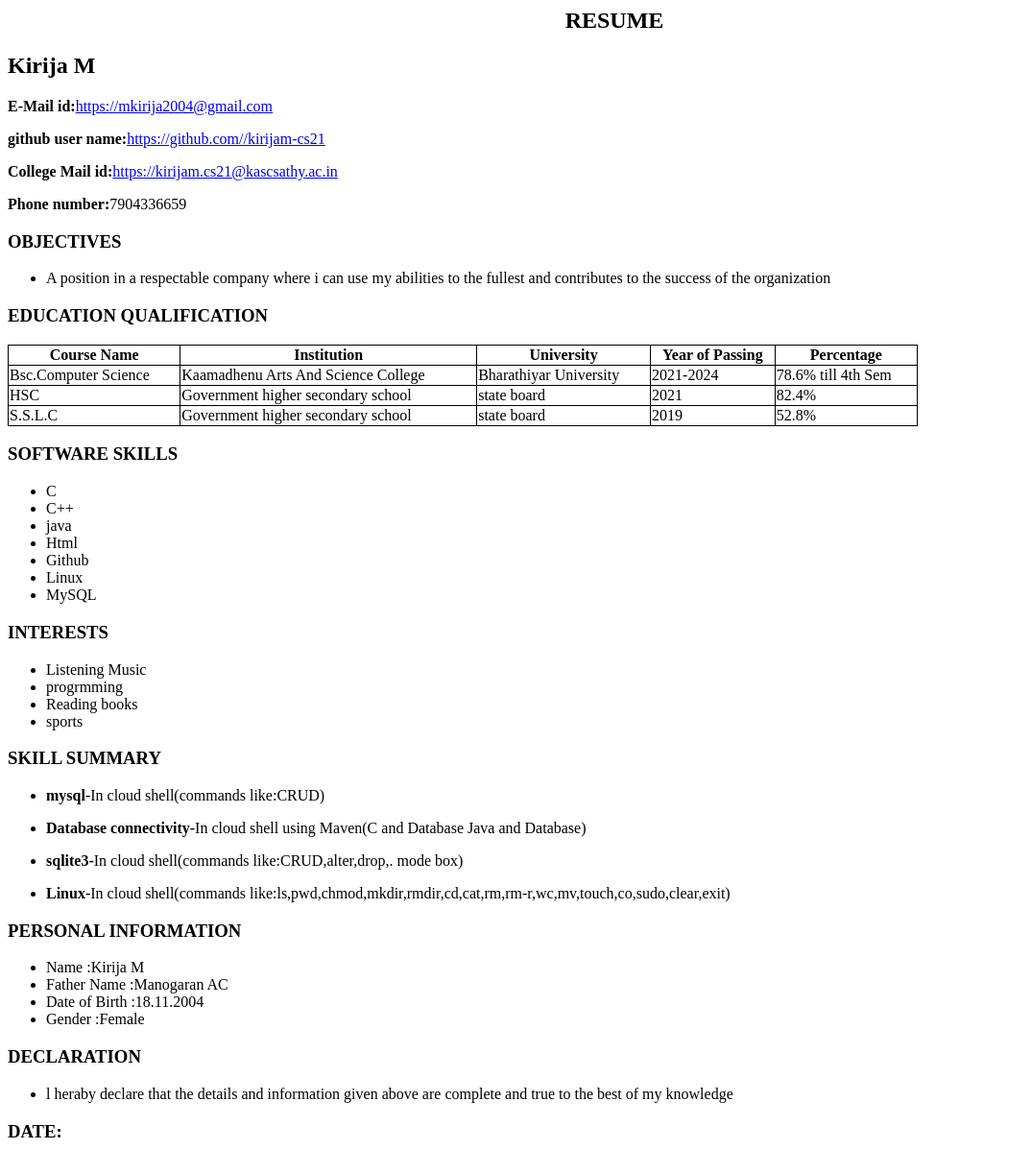
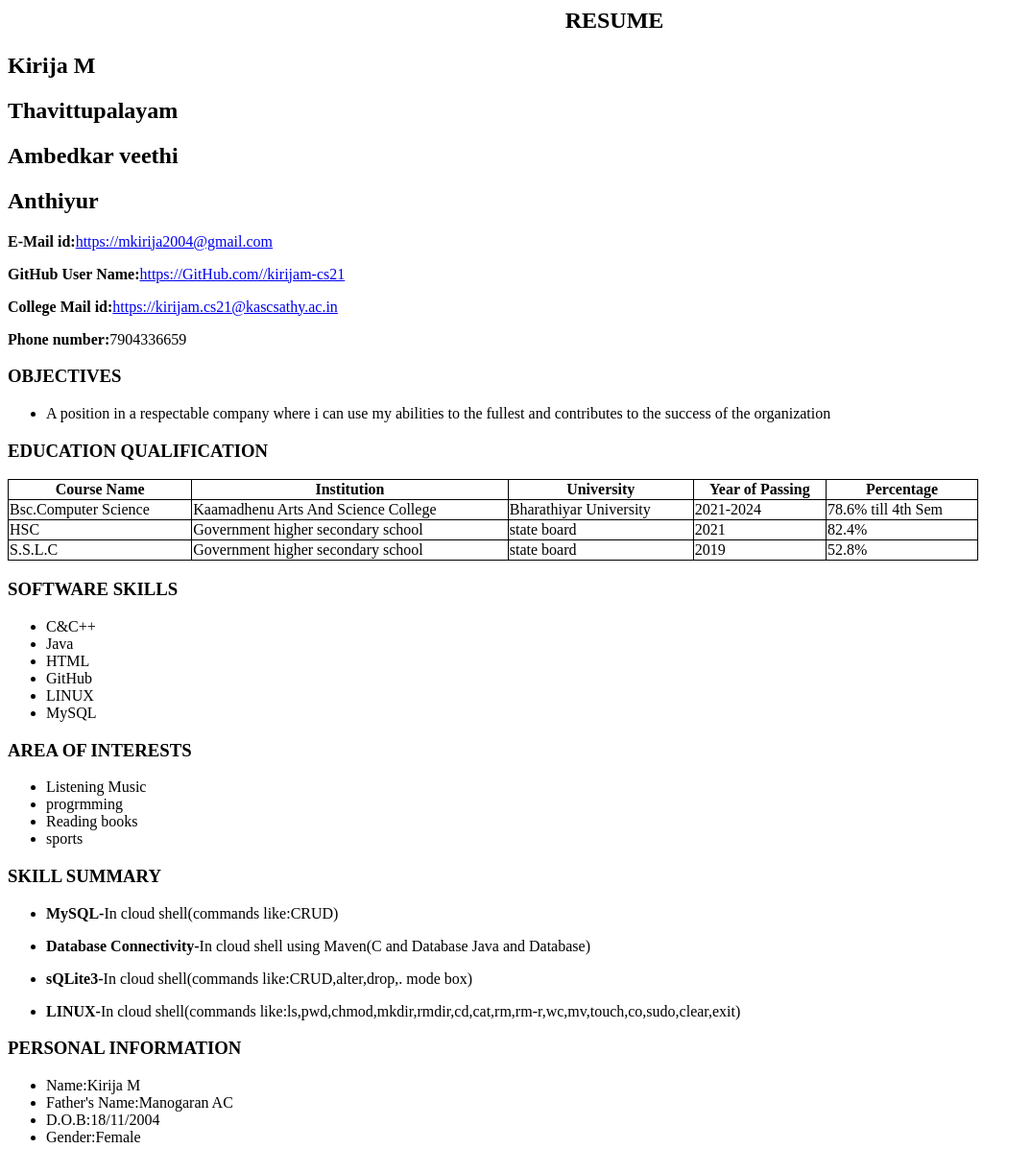
Before and after one commit to kirijam-cs21/myresume, a plain HTML site: page index.html in a window 1280 px wide. Shown: the top 1197 px of the page at 96% size, without its empty margins (0-1074 px from the left). Drawn offline with Linux system fonts and the light colour scheme.

Commit message:
first commit

```diff
--- a/index.html
+++ b/index.html
@@ -26,8 +26,11 @@ front-size: 18px;
 <h2><center>RESUME</center></h2>
 
 <h2>Kirija M</h2>
+<h2>Thavittupalayam</h2>
+<h2>Ambedkar veethi</h2>
+<h2>Anthiyur</h2>
 <p><b>E-Mail id:</b><a href="https//gmail.com/mkirija2004@gmail.com">https://mkirija2004@gmail.com</a></h3>
-<p><b>github user name:</b><a href="https://github.com/kirijam-cs21">https://github.com//kirijam-cs21</a></h3>
+<p><b>GitHub User Name:</b><a href="https://github.com/kirijam-cs21">https://GitHub.com//kirijam-cs21</a></h3>
 <p><b>College Mail id:</b><a href="https://kascsathy.ac.in/kirijam.cs21">https://kirijam.cs21@kascsathy.ac.in</a></h3>
 <p><b>Phone number:</b>7904336659</h3>
 
@@ -37,7 +40,7 @@ front-size: 18px;
          to the success of the organization</li>
 </ul>
  <p class="head"><h3>EDUCATION QUALIFICATION</h3>
-        <table style="width:75%">
+        <table style="width:80%">
 <tr>
   <th>Course Name</th>
   <th>Institution</th>
@@ -72,15 +75,14 @@ front-size: 18px;
 </table>
  <p class="head"><h3>SOFTWARE SKILLS</h3>
   <ul>
-   <li>C</li>
-   <li>C++</li>
-   <li>java</li>
-   <li>Html</li>
-   <li>Github</li>
-   <li>Linux</li>
+   <li>C&C++</li>
+   <li>Java</li>
+   <li>HTML</li>
+   <li>GitHub</li>
+   <li>LINUX</li>
    <li>MySQL</li>
   </ul>
-<p class"head"><h3>INTERESTS</h3>
+<p class"head"><h3>AREA OF INTERESTS</h3>
  <ul>
    <li>Listening Music</li>
    <li>progrmming</li>
@@ -89,17 +91,17 @@ front-size: 18px;
  </ul>
 <p class="head"><h3>SKILL SUMMARY</h3>
  <ul>
-  <li><p><b>mysql-</b>In cloud shell(commands like:CRUD)</li>
-  <li><p><b>Database connectivity-</b>In cloud shell using Maven(C and Database Java and Database)</li>
-  <li><p><b>sqlite3-</b>In cloud shell(commands like:CRUD,alter,drop,. mode box)</li>
-  <li><p><b>Linux-</b>In cloud shell(commands like:ls,pwd,chmod,mkdir,rmdir,cd,cat,rm,rm-r,wc,mv,touch,co,sudo,clear,exit)</li>
+  <li><p><b>MySQL-</b>In cloud shell(commands like:CRUD)</li>
+  <li><p><b>Database Connectivity-</b>In cloud shell using Maven(C and Database Java and Database)</li>
+  <li><p><b>sQLite3-</b>In cloud shell(commands like:CRUD,alter,drop,. mode box)</li>
+  <li><p><b>LINUX-</b>In cloud shell(commands like:ls,pwd,chmod,mkdir,rmdir,cd,cat,rm,rm-r,wc,mv,touch,co,sudo,clear,exit)</li>
  </ul>
 <p class"head"><h3>PERSONAL INFORMATION</h3>
  <ul>
-   <li>Name          :Kirija M
-   <li>Father Name   :Manogaran AC</li>
-   <li>Date of Birth :18.11.2004</li>
-   <li>Gender        :Female</li>
+   <li>Name:Kirija M
+   <li>Father's Name:Manogaran AC</li>
+   <li>D.O.B:18/11/2004</li>
+   <li>Gender:Female</li>
  </ul>
 <p class="head"><h3>DECLARATION</h3>
  <ul>
```
